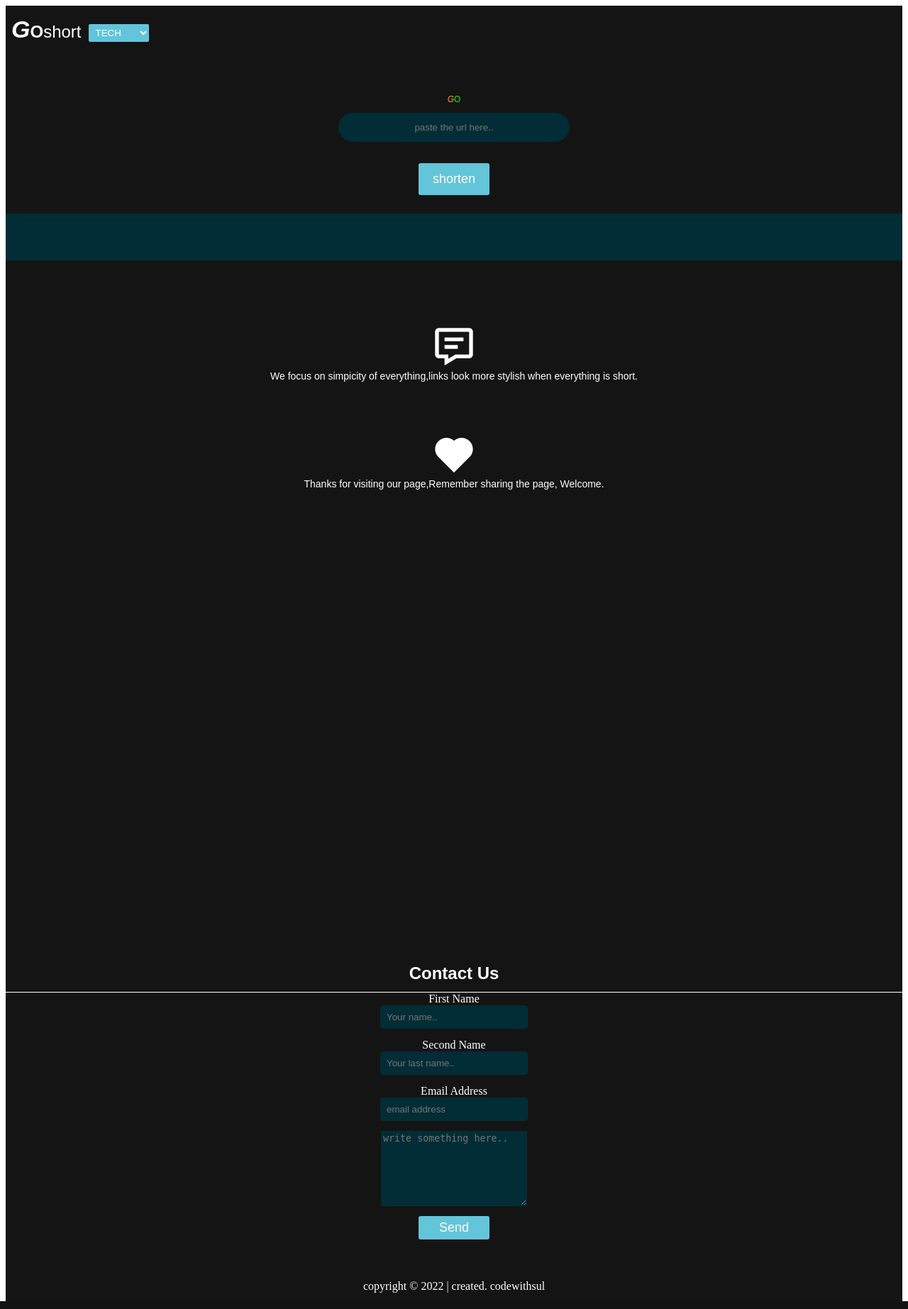
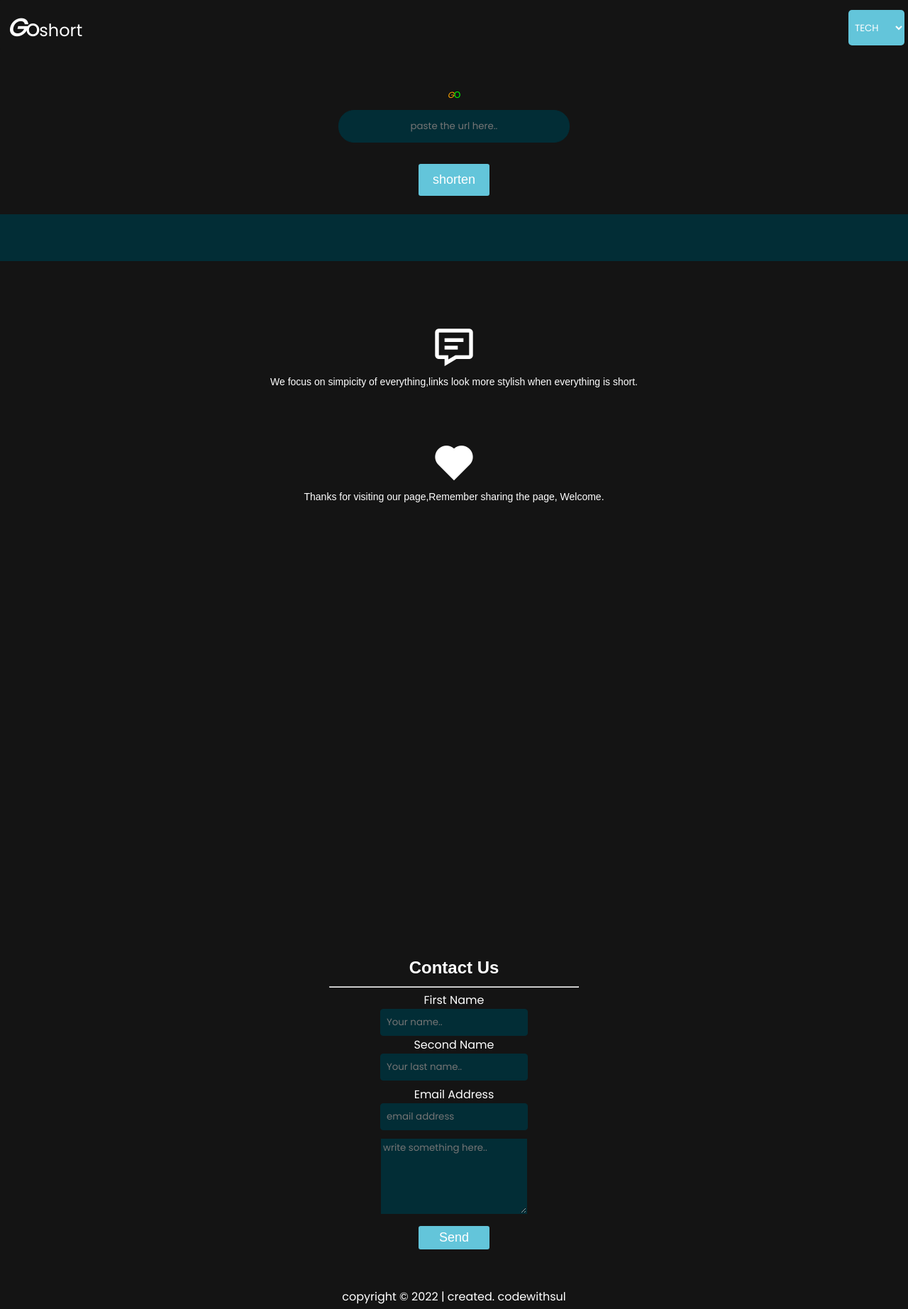
Before and after one commit to codewithsul/URLshorterner-python-django, a Django app: page / in a window 1280 px wide. Shown: the whole page at 71% size. Run offline with Django 4.2, Linux system fonts and the light colour scheme; some libraries are stand-ins or nearby versions.

Commit message:
DOM changes

```diff
--- a/shortener/static/styles.css
+++ b/shortener/static/stylez.css
@@ -1,8 +1,14 @@
+
+@import url('https://fonts.googleapis.com/css2?family=Poppins&display=swap');
 * {
     top:0;
     left:0;
+    font-family: 'Poppins', sans-serif;
 }
-
+body{
+    margin: 0;
+    padding: 0;
+}
 .top_container{
    width:100%;
    height:1350px;
@@ -13,27 +19,24 @@
 .horizontal_nav{
    width:100%;
    background-color:#141414;
-   width:100%;
    border-radius:2px;
    display:flex ;
    height:70px;
 }
 .nav_items{
+   width: 100%;
    left:0;
-   display:flex ;
    padding:0;
    margin-top:12px;
 }
 .nav_items li{
    list-style:none;
-   padding:2px 3px;
-   display:inline-block ;
-   left:0;
+   display: inline-block;
+   padding:2px 5px;
    margin-left: 5px;
 }
-.nav_items li .bx-link{
-    color: #00FF00;
-    font-size: 40px;
+.nav_right{
+    float:right;
 }
 .nav_items li a{
     text-decoration:none;
@@ -47,10 +50,11 @@
     background-color: #63C5DA;
     padding: 4px 5px;
     border: none;
-    border-radius: 2px;
-    margin-top: 12px;
+    border-radius: 5px;
+    margin-top: 0px;
+    height: 50px;
 }
-.nav_items li select:hover{
+.nav_items li  select:hover{
     background-color: #FFF;
     color: #141414;
     transition: all 0.15s;
@@ -230,20 +234,20 @@
     display: block;
     text-align: center;
     background-color: #141414;
-    height: 65px;
+    height: 70px;
 }
 .second_name{
     display: block;
     text-align: center;
     background-color: #141414;
-    height: 65px;
+    height: 70px;
 }
 
 .email{
     display: block;
     text-align: center;
     background-color: #141414;
-    height: 65px;
+    height: 75px;
 }
 .textarea{
     display: block;
@@ -276,7 +280,6 @@
     font-weight: 700;
     height: 40px;
     color: #FFF;
-    margin-bottom: 0.5px;
 }
 .btn_msg{
     margin-top: 10px;
@@ -303,3 +306,14 @@
 span{
     color: #FFF;
 }
+hr.solid{
+    border-top: 0.4px solid rgb(168, 168, 168);
+    margin-top: 0;
+    margin-bottom: 5px;
+    width: 350px;
+    color: #FFF;
+
+}
+.first_name p{
+    margin: 0;
+}
--- a/templates/converter/index.html
+++ b/templates/converter/index.html
@@ -12,15 +12,20 @@
                         <span><strong><i>G</i>O</strong>short</span>
                     </a>
                 </li>
+                <div class="nav_right">
                     <li>
-                    <select>
-                        <option> TECH </option>
-                        <option> TRENDS </option>
-                        <option> NEWS </option>
+                        <form>
+                        <select name="list" id="list" >
+                            <option   onclick="goToNewPage()" accesskey="target" value="https://techcrunch.com/"> TECH </option>
+                            <option   onclick="Secondpage()" accesskey="target" value="https://www.huffpost.com/"> TRENDS </option>
+                            <option   onclick="finalpage()" accesskey="target" value="https://www.bbc.com/"> NEWS </option>
                         </select>
+                        </form>
                     </li>
+                </div>
             </ul>
         </div>
+
         <form id="post-form" >
                 {% csrf_token %}
                 <div class="input_box">
@@ -60,9 +65,11 @@
         </div>
      </div>
      <div class="developer_info">
-        <h5>Contact Us</h5>
-        <form id="contanct_developer">
+        <h5>Contact Us
+        </h5>
+        <form id="contanct_developer" onsubmit="sendEmail(); reset(); return false;">
             <div class="first_name">
+                <p><hr class="solid"></p>
                 <span>First Name</span><br>
                 <input id="user_name" type="text" name="user_name" placeholder="Your name..">
             </div>
@@ -90,6 +97,34 @@
             </div>
         </div>
      </div>
+     <script type="text/javascript">
+        function goToNewPage()
+        {
+            var url = document.getElementById('list').value;
+            if(url != 'none') {
+                window.location = url;
+            }
+
+        }
+
+        function Secondpage()
+        {
+            var url2 = document.getElementById('list').value;
+            if(url2 != 'none') {
+                window.location = url2;
+            }
+
+        }
+
+        function finalpage()
+        {
+            var url3 = document.getElementById('list').value;
+            if(url3 != 'none') {
+                window.location = url3;
+            }
+
+        }
+    </script>
      <script>
         document.querySelector('#post-form').onsubmit = function() {
             alert('Have a nice time :)');
@@ -116,17 +151,18 @@
         });
      </script>
      <script>
-        document.querySelector('#contanct_developer').onsubmit = function () {
+        function sendEmail(){
             Email.send({
-            Host : "smtp.gmail.com",
+                Host : "smtp.elastic.com",
                 Username : "suleiman4a@gmail.com",
-            Password : "iloveaziza",
+                Password : "D4215C064030543068B19C50377C50EAA07C5",
                 To : 'suleiman4a@gmail.com',
                 From : document.getElementById('email_address').value,
-            Subject : "Form enquiry",
-            Body : "And this is the body"
+                Subject : "This is the subject",
+                Body : "text: " + document.getElementById('subject').value +
+                "name: "+ document.getElementById('user_name').value + "last name: " +document.getElementById('last_name').value,
             }).then(
-        message => alert(message)
+            message => alert("message sent succesful")
             );
         }
      </script>
--- a/templates/converter/layout.html
+++ b/templates/converter/layout.html
@@ -6,7 +6,7 @@
     <meta http-equiv="X-UA-Compatible" content="IE=edge">
     <meta name="viewport" content="width=device-width, initial-scale=1.0">
     <title>Goshort</title>
-    <link  href="{% static 'styles.css' %}"  rel="stylesheet">
+    <link  href="{% static 'stylez.css' %}"  rel="stylesheet">
     <link href='https://unpkg.com/boxicons@2.1.2/css/boxicons.min.css' rel='stylesheet'>
     <script src="https://code.jquery.com/jquery-3.1.1.min.js"  integrity="hVVnYaiADRT02PzUGmuLJr8BLUSjGIZsDYmIJLv2b8" crossorigin="anonymous"></script>
     <script src="https://smtpjs.com/v3/smtp.js"></script>
```
Also changed, not shown: test.html (added, +16 -0 lines). Lines whose indentation alone changed are shown as unchanged.
